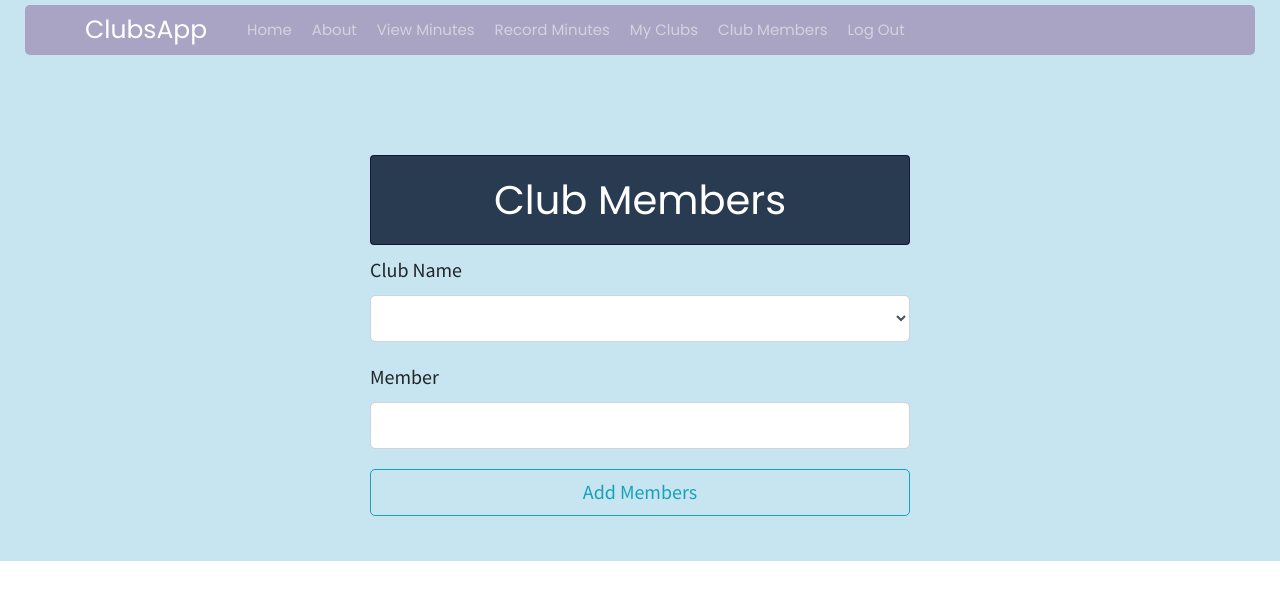
After one commit to joanna131fan/clubsapp, a Flask app: page /club_members/1 in a window 1280 px wide. The commit adds this page. Shown: the top 600 px of the page. Run offline with Flask 2, Linux system fonts and the light colour scheme; the visitor is signed in with stand-in values (Sample User, id 1); data comes from the database, SQL or seed files in the repository; both versions use the stored data as it was after the commit; data that the repository does not hold is empty; some libraries are stand-ins or nearby versions.

Commit message:
added QuerySelectField for clubmembers

```diff
--- a/clubsapp/clubs/forms.py
+++ b/clubsapp/clubs/forms.py
@@ -1,6 +1,6 @@
 
 from flask_wtf import FlaskForm
-from wtforms import StringField, SubmitField, IntegerField
+from wtforms import StringField, SubmitField, IntegerField, FieldList, BooleanField, FormField
 from wtforms.validators import DataRequired, Email, ValidationError
 from wtforms.widgets import Input
 from clubsapp.models import Club, club_query
@@ -8,7 +8,7 @@ from wtforms_sqlalchemy.fields import QuerySelectField
 
 
 class ClubRegistrationForm(FlaskForm):
-    name = StringField('Club Name',
+    club_name = StringField('Club Name',
         validators=[DataRequired()],
         render_kw={"placeholder":"Enter Club Name"})
     advisor = StringField('Advisor',
@@ -19,5 +19,22 @@ class ClubRegistrationForm(FlaskForm):
         render_kw={"placeholder":"Enter Advisor Email"})
     submit = SubmitField('Add Club')
 
+class AddMemberEntry(FlaskForm):
+    club_name = QuerySelectField('Club Name',
+        validators= [DataRequired()],
+        query_factory=club_query,
+        allow_blank=True,
+        get_label='name')
+    member = FieldList(StringField('Member Name',
+        validators=[DataRequired()],
+        render_kw={"placeholder": "Enter Full Name"}))
+    submit = SubmitField('Add Members')
+
+#class ClubMember(Field)
+
 class ClubMinutes(FlaskForm):
-    club_list = QuerySelectField(query_factory=club_query, allow_blank=True, get_label='name') #Fix so submitted form cannot have blank club name
+    club_list = QuerySelectField('Club Name',
+        validators= [DataRequired()],
+        query_factory=club_query,
+        allow_blank=True,
+        get_label='name')
--- a/clubsapp/clubs/routes.py
+++ b/clubsapp/clubs/routes.py
@@ -1,10 +1,9 @@
-
 from flask import Blueprint, render_template, url_for, redirect, request, flash
 from flask_login import current_user, login_required
 from clubsapp import db
 from clubsapp.utils import ROLES
 from clubsapp.models import Club, User, club_query
-from clubsapp.clubs.forms import ClubRegistrationForm, ClubMinutes
+from clubsapp.clubs.forms import ClubRegistrationForm, ClubMinutes, AddMemberEntry
 
 
 clubs = Blueprint('clubs', __name__)
@@ -21,7 +20,7 @@ def user_clubs(user_id):
 		if not advisor or advisor.role != ROLES['teacher']:
 			flash('That email does not belong to an advisor, or does not exist at all!', 'danger')
 			return
-		club = Club(name=form.name.data, bio='Default')
+		club = Club(name=form.club_name.data, bio='Default')
 		db.session.add(club)
 		db.session.commit()
 		club.members.append(advisor)
@@ -29,6 +28,15 @@ def user_clubs(user_id):
 		return redirect('user_clubs.html', clubs=clubs, user=user, form=form)
 	return render_template('user_clubs.html', clubs=clubs, user=user, form=form)
 
+@clubs.route('/club_members/<int:user_id>', methods=['GET', 'POST'])
+@login_required
+def club_members(user_id):
+	user = User.query.get_or_404(user_id)
+	clubs = user.clubs
+	form = AddMemberEntry()
+
+	#TODO form validation and db stuffos
+	return render_template('clubmembers.html', clubs=clubs, user=user, form=form)
 
 @clubs.route("/record", methods=['GET', 'POST'])
 @login_required
--- a/clubsapp/models.py
+++ b/clubsapp/models.py
@@ -7,7 +7,8 @@ from clubsapp.utils import ROLES
 from flask_sqlalchemy import SQLAlchemy
 
 user_club_assoc_table = db.Table('user_club_assoc_table',
-	db.Column('user_id', db.Integer, db.ForeignKey('user.id')),									db.Column('club_id', db.Integer, db.ForeignKey('club.id')))
+	db.Column('user_id', db.Integer, db.ForeignKey('user.id')),
+	db.Column('club_id', db.Integer, db.ForeignKey('club.id')))
 
 roles = db.relationship('Role', secondary='user_roles',
                 backref=db.backref('users', lazy='dynamic'))
--- /dev/null
+++ b/clubsapp/templates/clubmembers.html
@@ -0,0 +1,18 @@
+{%extends "layout.html"%}
+{%block content%}
+<h1>Club Members</h1>
+<div class="content-section">
+    <div class="form-group">
+        {{ form.club_name.label(class="form-control-label")}}
+        {{ form.club_name(class="form-control form control-lg")}}
+    </div>
+    <div class="form-group">
+        {{ form.member.label(class="form-control-label")}}
+        {{ form.member(class="form-control form control-lg")}}
+    </div>
+    <div class="form-group">
+        {{ form.submit(class="btn btn-outline-info")}}
+      </div>
+</div>
+
+{%endblock%}
--- a/clubsapp/templates/layout.html
+++ b/clubsapp/templates/layout.html
@@ -6,8 +6,8 @@
     <meta name="viewport" content="width=device-width, initial-scale=1, shrink-to-fit=no">
 
     <!-- Bootstrap CSS -->
-    <link rel="stylesheet" type= "text/css" href="static/css/bootstrap.css">
-    <link rel="stylesheet" type="text/css" href="static/style.css">
+    <link rel="stylesheet" type= "text/css" href="{{ url_for('static', filename='css/bootstrap.min.css') }}">
+    <link rel="stylesheet" type="text/css" href="{{ url_for('static', filename='style.css') }}">
     <link href="https://fonts.googleapis.com/css?family=Playfair+Display&display=swap" rel="stylesheet">
     <link href="https://fonts.googleapis.com/css?family=Poppins&display=swap" rel="stylesheet">
     <link href="https://fonts.googleapis.com/css?family=Source+Sans+Pro&display=swap" rel="stylesheet">
@@ -30,17 +30,18 @@
         <div class="navbar-nav">
           <a class="nav-item nav-link" href="{{ url_for('main.home') }}">Home</a>
           <a class="nav-item nav-link" href="{{ url_for('main.about') }}">About</a>
-          <a class="nav-item nav-link" href="/viewminutes">View Minutes</a>
-          <a class="nav-item nav-link" href="/recordminutes"> Record Minutes</a>
+          <a class="nav-item nav-link" href="{{ url_for('clubs.view') }}">View Minutes</a>
+          <a class="nav-item nav-link" href="{{ url_for('clubs.record') }}"> Record Minutes</a>
         </div>
         <!-- Navbar Right Side: CHANGE TO FORCE LOGIN LATER -->
         <div class="navbar-nav">
           {% if current_user.is_authenticated %}
             <a class="nav-item nav-link" href="{{ url_for('clubs.user_clubs', user_id=current_user.id) }}">My Clubs</a>
+            <a class="nav-item nav-link" href="{{ url_for('clubs.club_members', user_id=current_user.id) }}">Club Members</a>
             <a class="nav-item nav-link" href="{{ url_for('users.logout') }}">Log Out</a>
           {% else %}
             <a class="nav-item nav-link" href="{{ url_for('users.login') }}">Login</a>
-            <a class="nav-item nav-link" href="{{ url_for('users.register') }}">Register</a
+            <a class="nav-item nav-link" href="{{ url_for('users.register') }}">Register</a>
           {% endif %}
         </div>
       </div>
@@ -52,7 +53,7 @@
   <!-- a row groups things together in a row. -->
   <div class="row">
     <!-- a bootstrap row has 12 columns. This is saying everything within this col will take up 8 cols -->
-    <div class="col-md-8">
+    <div class="col-md-6 offset-md-3">
       {% with messages = get_flashed_messages(with_categories=true) %}
         {% if messages %}
           {% for category, message in messages %}
@@ -64,7 +65,7 @@
       {% endwith %}
       {% block content %} {% endblock %}
     </div>
-    <div class="col-md-4">
+    <div class="col-md-3">
       {% block side_content %}{% endblock %}
     </div>
   </div>
--- a/clubsapp/templates/record.html
+++ b/clubsapp/templates/record.html
@@ -7,8 +7,8 @@
         <fieldset class="form-group">
             <legend class="border-bottom mb-4"> Record </legend>
             <div class="form-group">
-                {{ form.club.label(class="form-control-label")}}
-                {{ form.club(class="form-control form control-lg")}}
+                {{ form.club_list.label(class="form-control-label")}}
+                {{ form.club_list(class="form-control form control-lg")}}
             </div>
     </form>
 </div>
--- a/run.py
+++ b/run.py
@@ -5,4 +5,4 @@ if __name__ == '__main__':
   app = create_app()
 
   #TODO: check OS type and set debug to True
-  app.run()
+  app.run(debug=True)
```
Also changed, not shown: clubsapp/templates/user_clubs.html (+18 -14 lines), clubsapp/site.db.
